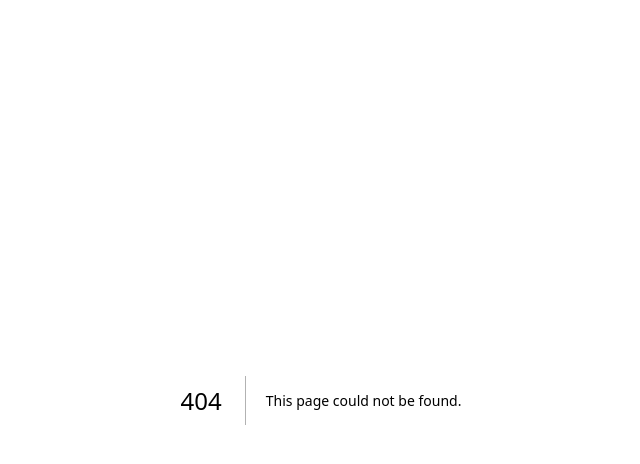
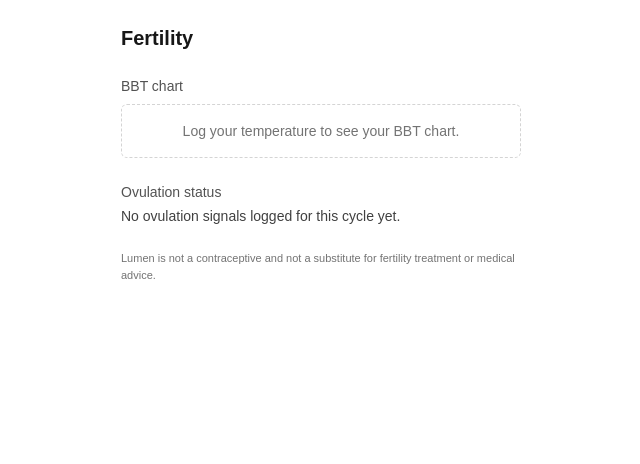
Before and after one commit to deepakpk-dev/lumen, a Next.js app: page /fertility in a window 1280 px wide. Before the commit this address had no page. Shown: the top 464 px of the page, without its empty margins (319-959 px from the left). Built offline with nearby package versions, Linux system fonts and the light colour scheme.

Commit message:
feat(ttc): /fertility view with BBT chart, confirmation status, resource note

```diff
--- /dev/null
+++ b/app/fertility/page.tsx
@@ -0,0 +1,5 @@
+import { FertilityView } from '@/src/components/FertilityView';
+
+export default function FertilityPage() {
+  return <FertilityView />;
+}
--- /dev/null
+++ b/src/components/FertilityView.tsx
@@ -0,0 +1,80 @@
+'use client';
+
+import { useState } from 'react';
+import { useHealthData } from '@/src/state/useHealthData';
+import { BbtChart } from '@/src/components/BbtChart';
+import { ConceptionCard } from '@/src/components/ConceptionCard';
+import { shouldShowResourceNote } from '@/src/domain/fertility/journey';
+import { cToF } from '@/src/domain/fertility/units';
+
+export function FertilityView() {
+  const {
+    dailyLogs,
+    cycles,
+    ovulationConfirmation,
+    conceptionToday,
+    bbtUnit,
+    ttcStartDate,
+    loading,
+  } = useHealthData();
+  const [dismissed, setDismissed] = useState(false);
+
+  if (loading) return <main className="p-6">Loading…</main>;
+
+  const currentStart =
+    [...cycles].sort((a, b) => a.startDate.localeCompare(b.startDate)).at(-1)
+      ?.startDate ?? '';
+  const points = dailyLogs
+    .filter((l) => typeof l.bbt === 'number' && l.date >= currentStart)
+    .sort((a, b) => a.date.localeCompare(b.date))
+    .map((l) => ({
+      date: l.date,
+      value: bbtUnit === 'F' ? cToF(l.bbt as number) : (l.bbt as number),
+    }));
+
+  const showNote = shouldShowResourceNote(cycles, ttcStartDate);
+
+  return (
+    <main className="mx-auto max-w-md space-y-6 p-6">
+      <h1 className="text-xl font-semibold">Fertility</h1>
+
+      <ConceptionCard guidance={conceptionToday} confirmation={ovulationConfirmation} />
+
+      <section className="space-y-2">
+        <h2 className="text-sm font-medium text-neutral-600">BBT chart</h2>
+        <BbtChart points={points} ovulationDate={ovulationConfirmation?.ovulationDate} unit={bbtUnit} />
+      </section>
+
+      <section className="space-y-1">
+        <h2 className="text-sm font-medium text-neutral-600">Ovulation status</h2>
+        <p className="text-sm text-neutral-700">
+          {ovulationConfirmation
+            ? ovulationConfirmation.explanation
+            : 'No ovulation signals logged for this cycle yet.'}
+        </p>
+      </section>
+
+      {showNote && !dismissed && (
+        <section className="space-y-2 rounded-md border border-neutral-200 bg-neutral-50 p-4">
+          <p className="text-sm text-neutral-700">
+            You&apos;ve been tracking for a while. If you have questions about
+            conceiving, it can help to talk with a healthcare provider — this is
+            common and there is support available.
+          </p>
+          <button
+            type="button"
+            onClick={() => setDismissed(true)}
+            className="text-xs text-neutral-500 underline"
+          >
+            Dismiss
+          </button>
+        </section>
+      )}
+
+      <p className="text-[11px] text-neutral-500">
+        Lumen is not a contraceptive and not a substitute for fertility
+        treatment or medical advice.
+      </p>
+    </main>
+  );
+}
```
Also changed, not shown: 1 other file (tests, documents, lock files or other folders).
